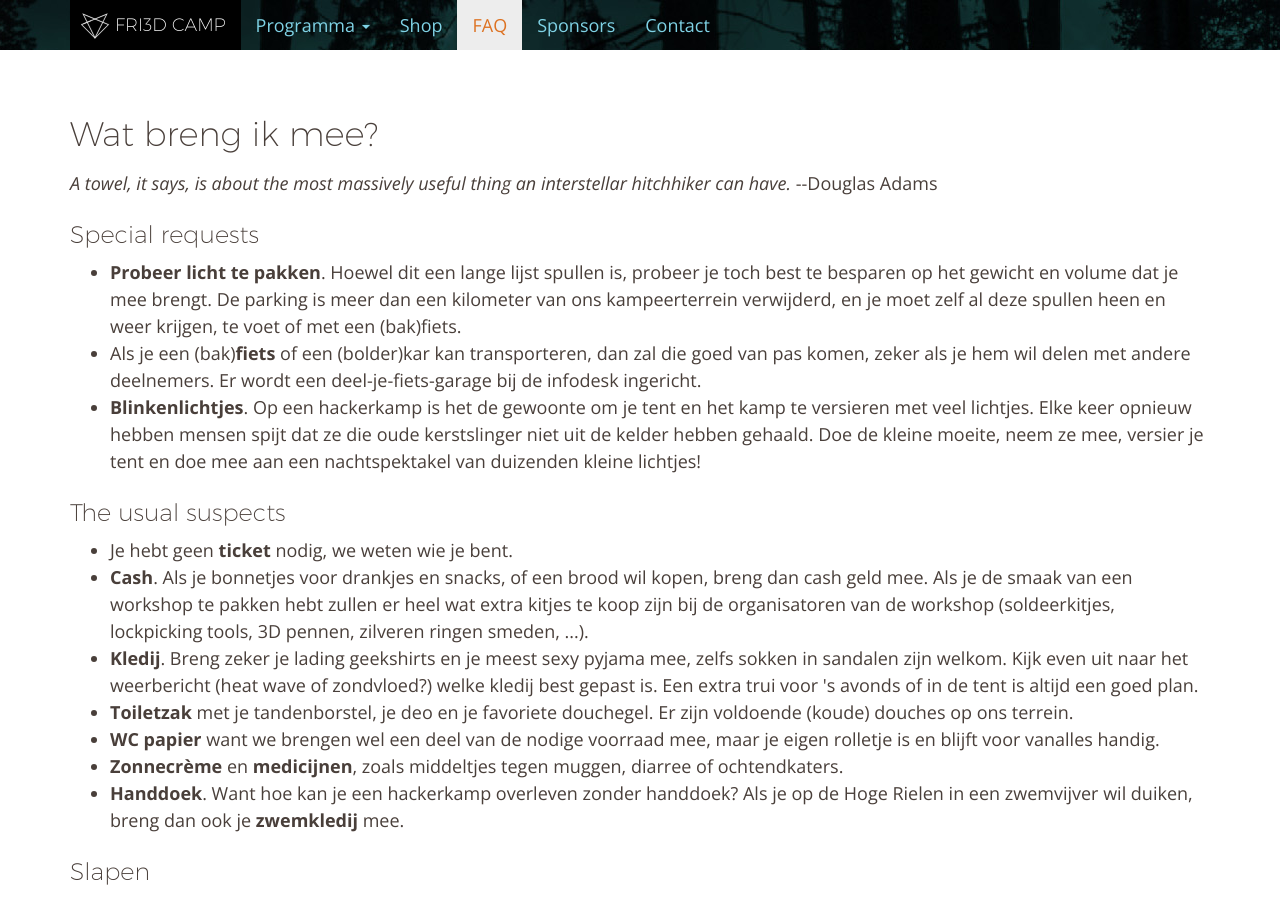
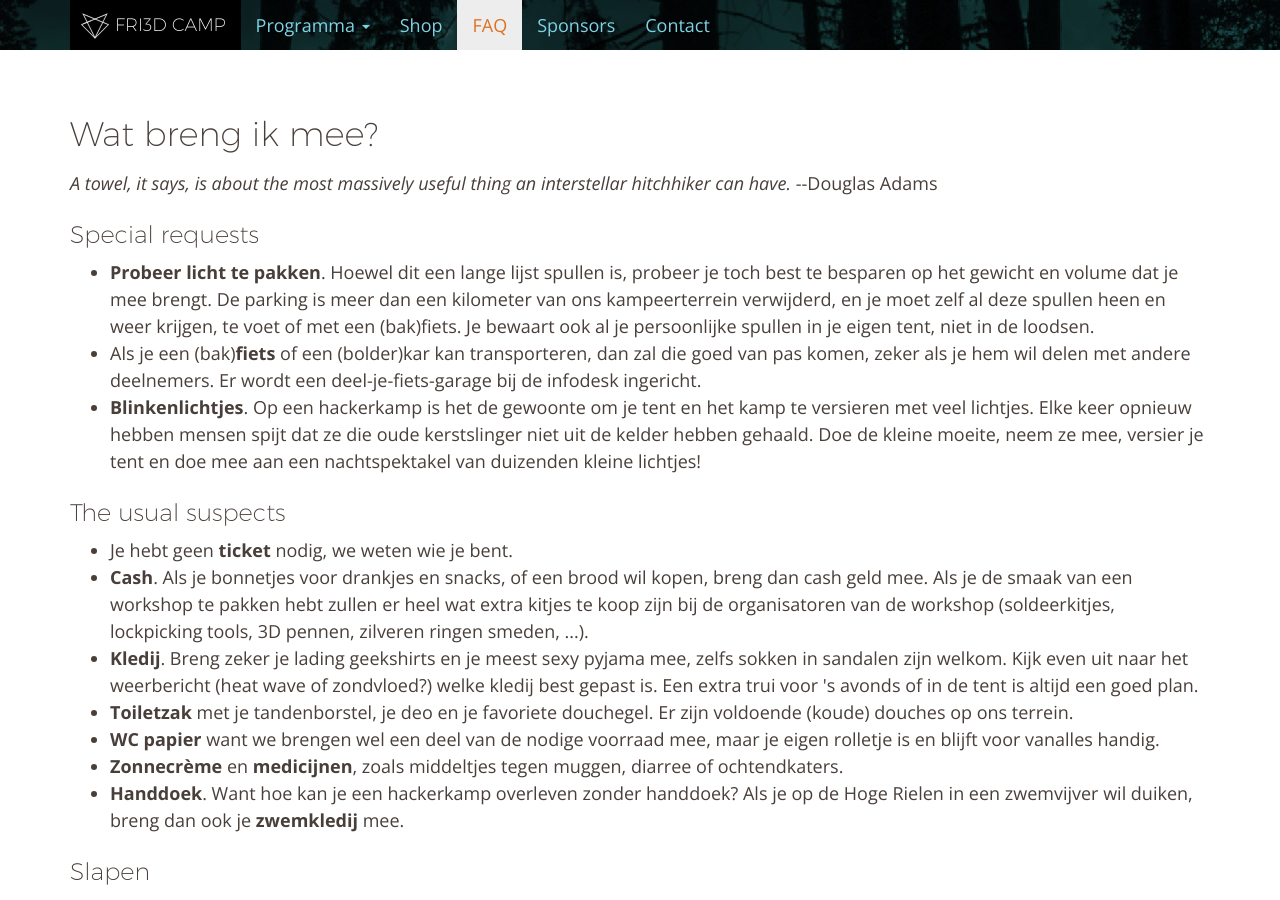
Before and after one commit to Fri3dCamp/fri3dweb2016, a Jekyll site: the page built from faq/index.html, in a window 1280 px wide and 900 px high, scrolled down 9262 px. Built offline with Jekyll 4.4.1, drawn with Linux system fonts in a browser that asks for light colours; nearby versions of some CDN libraries.

Commit message:
loodsen zijn geen opslag

```diff
--- a/faq/index.html
+++ b/faq/index.html
@@ -130,7 +130,7 @@ questions:
 
         <h4>Special requests</h4>
         <ul>
-          <li><strong>Probeer licht te pakken</strong>. Hoewel dit een lange lijst spullen is, probeer je toch best te besparen op het gewicht en volume dat je mee brengt. De parking is meer dan een kilometer van ons kampeerterrein verwijderd, en je moet zelf al deze spullen heen en weer krijgen, te voet of met een (bak)fiets.</li>
+          <li><strong>Probeer licht te pakken</strong>. Hoewel dit een lange lijst spullen is, probeer je toch best te besparen op het gewicht en volume dat je mee brengt. De parking is meer dan een kilometer van ons kampeerterrein verwijderd, en je moet zelf al deze spullen heen en weer krijgen, te voet of met een (bak)fiets. Je bewaart ook al je persoonlijke spullen in je eigen tent, niet in de loodsen.</li>
           <li>Als je een (bak)<strong>fiets</strong> of een (bolder)kar kan transporteren, dan zal die goed van pas komen, zeker als je hem wil delen met andere deelnemers. Er wordt een deel-je-fiets-garage bij de infodesk ingericht.</li>
           <li><strong>Blinkenlichtjes</strong>. Op een hackerkamp is het de gewoonte om je tent en het kamp te versieren met veel lichtjes. Elke keer opnieuw hebben mensen spijt dat ze die oude kerstslinger niet uit de kelder hebben gehaald. Doe de kleine moeite, neem ze mee, versier je tent en doe mee aan een nachtspektakel van duizenden kleine lichtjes!</li>
         </ul>
```
